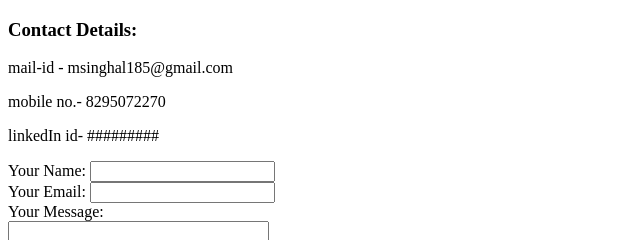
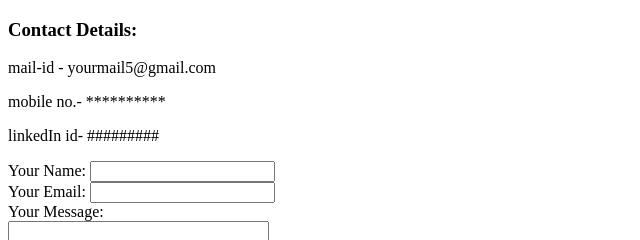
Before and after one commit to 24muskan/CV, a plain HTML site: page contact.html in a window 1280 px wide. Shown: the top 240 px of the page, 0-640 px from the left. Drawn offline with Linux system fonts and the light colour scheme.

Commit message:
Update contact.html

```diff
--- a/contact.html
+++ b/contact.html
@@ -8,8 +8,8 @@
 </head>
 <body>
     <h3>Contact Details:</h3>
-    <p>mail-id - msinghal185@gmail.com</p>
-    <p>mobile no.- 8295072270</p>
+    <p>mail-id - yourmail5@gmail.com</p>
+    <p>mobile no.- **********</p>
     <p>linkedIn id- #########</p>
 
     <form action="mailto:msinghal185@gmail.com" method="post" enctype="text/plain">
```
